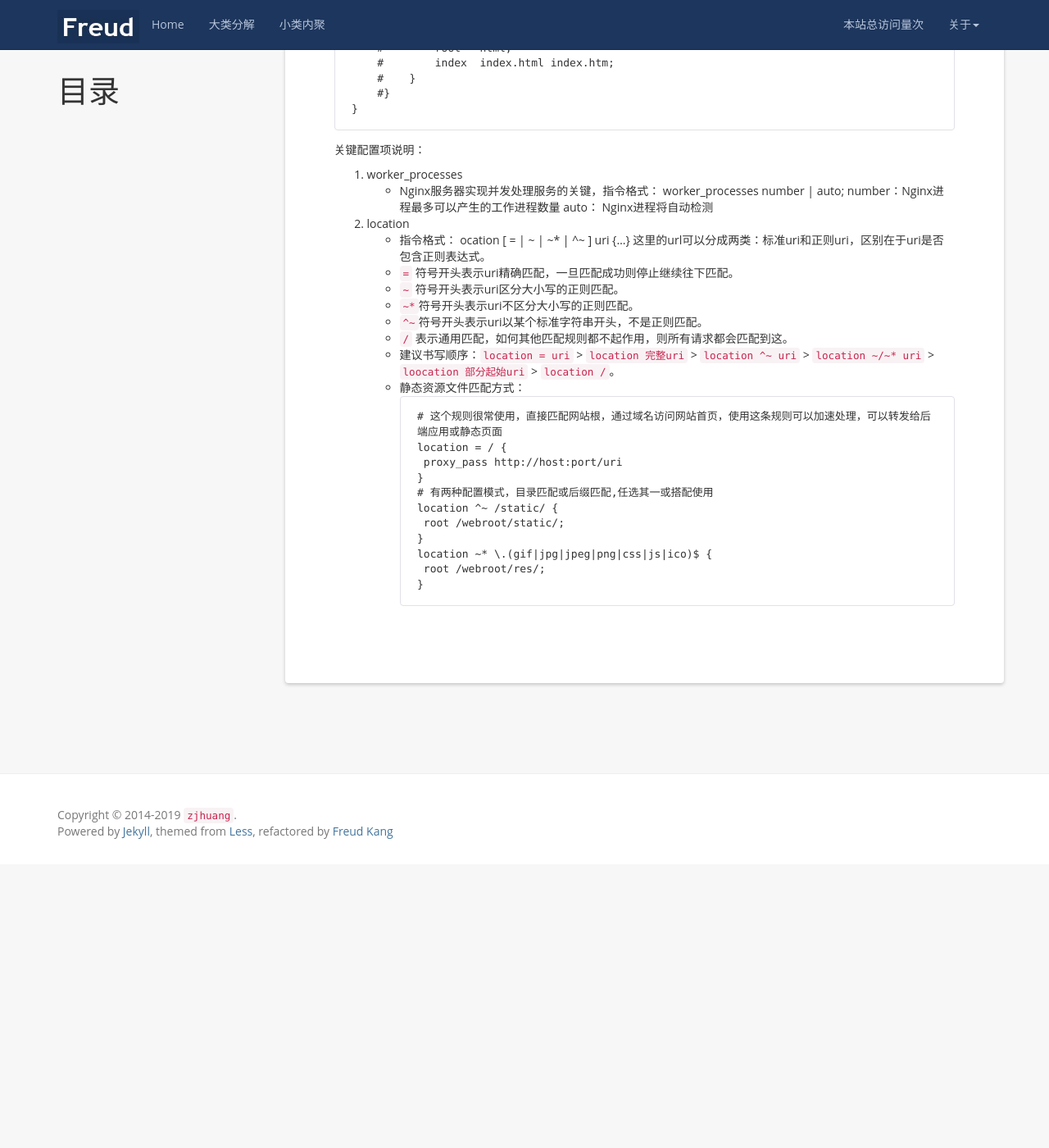
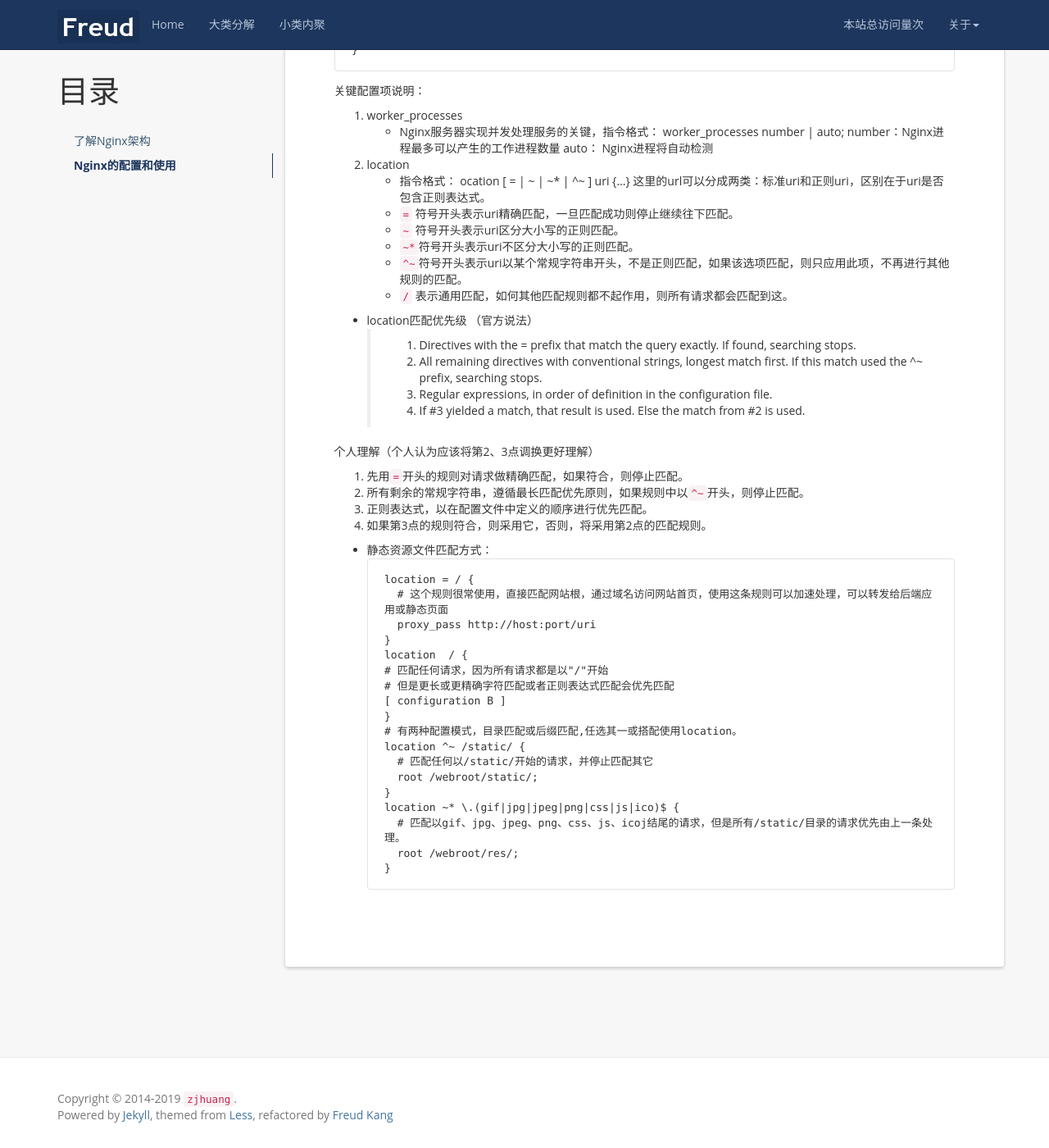
Before and after one commit to kwilove/kwilove.github.io.Jekyll, a Jekyll site: the page built from _posts/2019-03-28-Nginx核心配置讲解与实践.md, in a window 1280 px wide and 1400 px high, scrolled down 4838 px. Shown: the whole window at 82% size. Built offline with Jekyll 4.4.1, drawn with Linux system fonts in a browser that asks for light colours; nearby versions of some CDN libraries; our own code applies the rules of GitHub Pages for plain Markdown files; a script that is not in the unit is left out; comment, search, counter and statistics services are not loaded; before the commit the page ends 5892 px from its top, so only the background shows below that; some of the changed text lies outside the part shown.

Commit message:
second commit

````diff
--- a/_posts/2019-03-28-Nginx核心配置讲解与实践.md
+++ b/_posts/2019-03-28-Nginx核心配置讲解与实践.md
@@ -1,4 +1,14 @@
-# Nginx核心配置讲解与实践
+---
+layout: post
+title:  Nginx核心配置讲解与实践
+date:   2019-03-28 19:08:00 +0800
+categories: 分布式框架
+tag: Nginx
+---
+
+* content
+{:toc}
+
 
 ## 了解Nginx架构
 
@@ -179,20 +189,41 @@ ocation [ = | ~ | ~* | ^~ ] uri {...}
 * `=` 符号开头表示uri精确匹配，一旦匹配成功则停止继续往下匹配。
 * `~` 符号开头表示uri区分大小写的正则匹配。
 * `~*`符号开头表示uri不区分大小写的正则匹配。
-* `^~`符号开头表示uri以某个标准字符串开头，不是正则匹配。
+* `^~`符号开头表示uri以某个常规字符串开头，不是正则匹配，如果该选项匹配，则只应用此项，不再进行其他规则的匹配。
 * `/` 表示通用匹配，如何其他匹配规则都不起作用，则所有请求都会匹配到这。
-* 建议书写顺序：`location = uri` > `location 完整uri` > `location ^~ uri` > `location ~/~* uri` > `loocation 部分起始uri` > `location /`。
+<!-- * 建议书写顺序：`location = uri` > `location 完整uri` > `location ^~ uri` > `location ~/~* uri` > `loocation 部分起始uri` > `location /`。 -->
+
+* location匹配优先级
+（官方说法）
+> 1. Directives with the = prefix that match the query exactly. If found, searching stops.
+> 2. All remaining directives with conventional strings, longest match first. If this match used the ^~ prefix, searching stops.
+> 3. Regular expressions, in order of definition in the configuration file.
+> 4. If #3 yielded a match, that result is used. Else the match from #2 is used.
+
+个人理解（个人认为应该将第2、3点调换更好理解）
+1. 先用`=`开头的规则对请求做精确匹配，如果符合，则停止匹配。
+2. 所有剩余的常规字符串，遵循最长匹配优先原则，如果规则中以`^~`开头，则停止匹配。
+3. 正则表达式，以在配置文件中定义的顺序进行优先匹配。
+4. 如果第3点的规则符合，则采用它，否则，将采用第2点的匹配规则。
+
 * 静态资源文件匹配方式：
 ```
-# 这个规则很常使用，直接匹配网站根，通过域名访问网站首页，使用这条规则可以加速处理，可以转发给后端应用或静态页面
 location = / {
+    # 这个规则很常使用，直接匹配网站根，通过域名访问网站首页，使用这条规则可以加速处理，可以转发给后端应用或静态页面
     proxy_pass http://host:port/uri
 }
-# 有两种配置模式，目录匹配或后缀匹配,任选其一或搭配使用
+location  / {
+  # 匹配任何请求，因为所有请求都是以"/"开始
+  # 但是更长或更精确字符匹配或者正则表达式匹配会优先匹配
+  [ configuration B ]
+}
+# 有两种配置模式，目录匹配或后缀匹配,任选其一或搭配使用location。
 location ^~ /static/ {
+    # 匹配任何以/static/开始的请求，并停止匹配其它
     root /webroot/static/;
 }
 location ~* \.(gif|jpg|jpeg|png|css|js|ico)$ {
+    # 匹配以gif、jpg、jpeg、png、css、js、icoj结尾的请求，但是所有/static/目录的请求优先由上一条处理。
     root /webroot/res/;
 }
 ```
````
Also changed, not shown: _posts/2019-03-21-Hello-World.md (+4 -4 lines), _posts/2019-03-25-Redis基础数据结构.md (+2 -3 lines), _posts/2019-03-26-Redis核心原理.md (+14 -2 lines).
